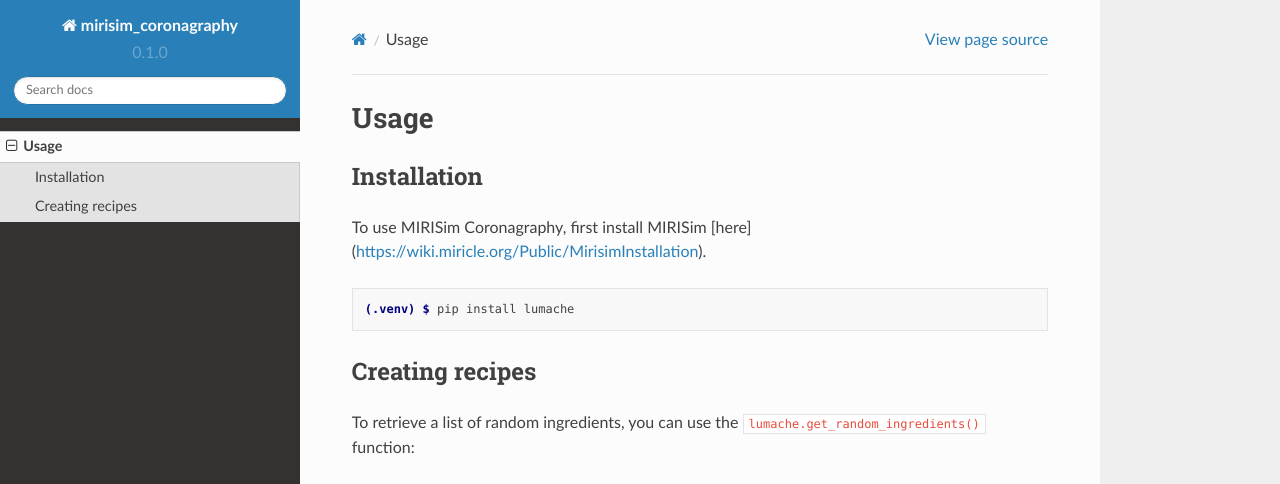
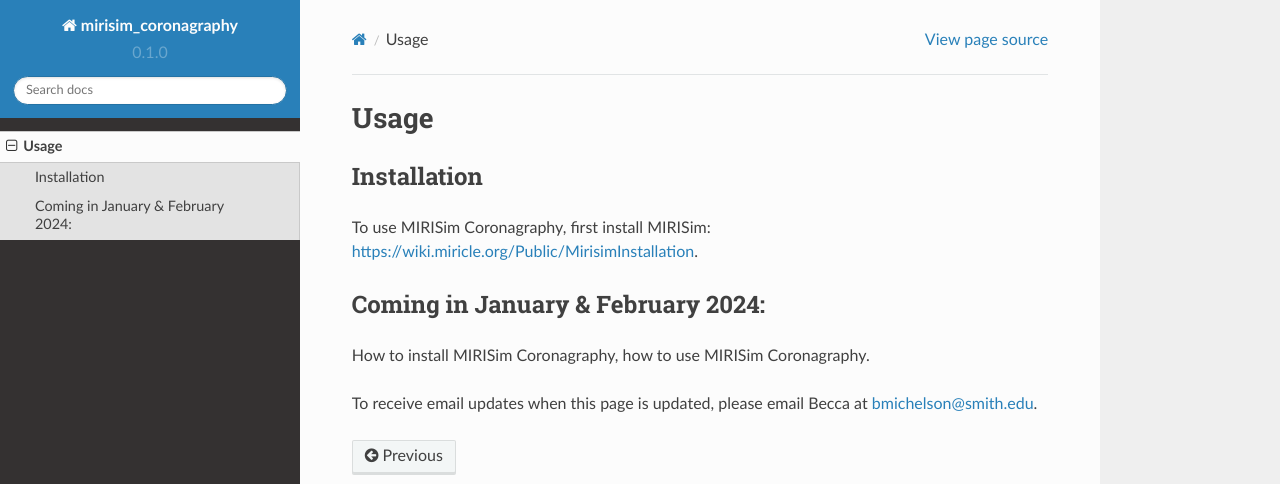
Before and after one commit to spacegal-spiff/mirisim-coronagraphy, a Sphinx documentation site: the page built from docs/source/usage.rst, in a window 1280 px wide and 1119 px high. Shown: the top 484 px of the window. Built offline with Sphinx 7.4.7 and the Read the Docs theme 2.0.0, drawn with Linux system fonts in a browser that asks for light colours; some of the changed text lies outside the part shown; grey boxes are pictures that could not be loaded.

Commit message:
Update usage.rst

```diff
--- a/docs/source/usage.rst
+++ b/docs/source/usage.rst
@@ -6,28 +6,12 @@
 Installation
 ------------
 
-To use MIRISim Coronagraphy, first install MIRISim [here](https://wiki.miricle.org/Public/MirisimInstallation).
+To use MIRISim Coronagraphy, first install MIRISim: https://wiki.miricle.org/Public/MirisimInstallation.
 
-.. code-block:: console
 
-   (.venv) $ pip install lumache
+Coming in January & February 2024:
+------------
 
-Creating recipes
-----------------
+How to install MIRISim Coronagraphy, how to use MIRISim Coronagraphy.
 
-To retrieve a list of random ingredients,
-you can use the ``lumache.get_random_ingredients()`` function:
-
-.. autofunction:: lumache.get_random_ingredients
-
-The ``kind`` parameter should be either ``"meat"``, ``"fish"``,
-or ``"veggies"``. Otherwise, :py:func:`lumache.get_random_ingredients`
-will raise an exception.
-
-.. autoexception:: lumache.InvalidKindError
-
-For example:
-
->>> import lumache
->>> lumache.get_random_ingredients()
-['shells', 'gorgonzola', 'parsley']
+To receive email updates when this page is updated, please email Becca at bmichelson@smith.edu.
```
